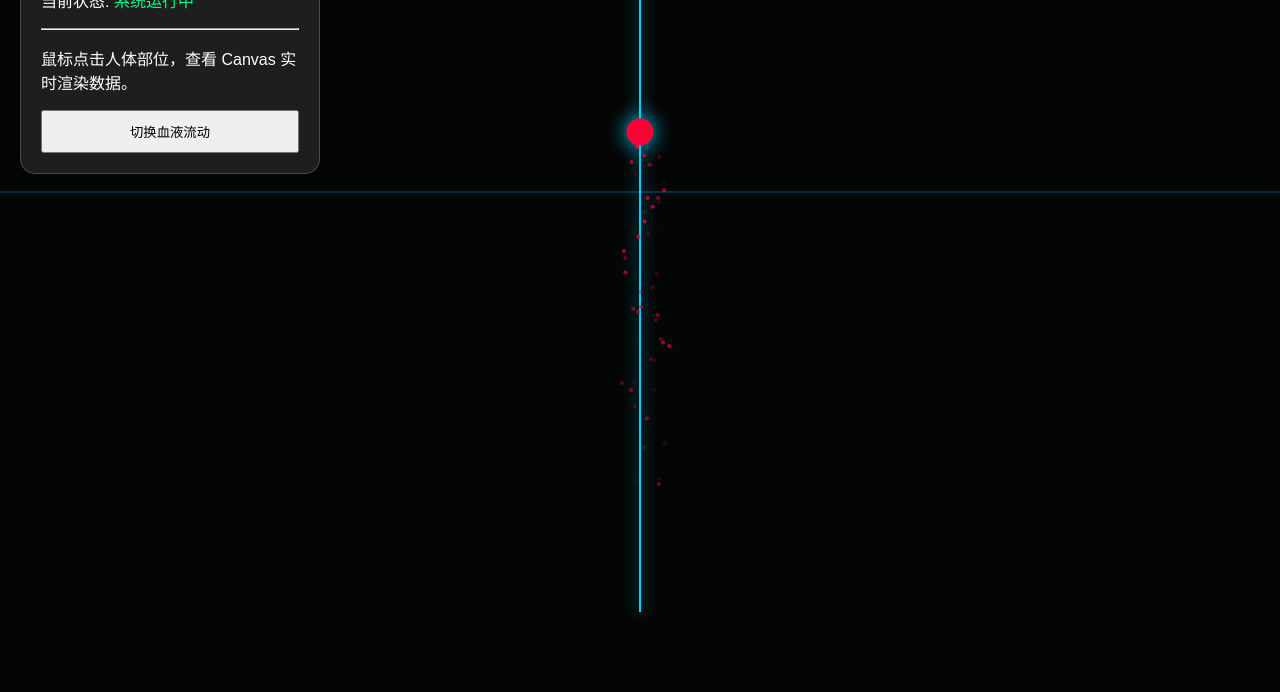
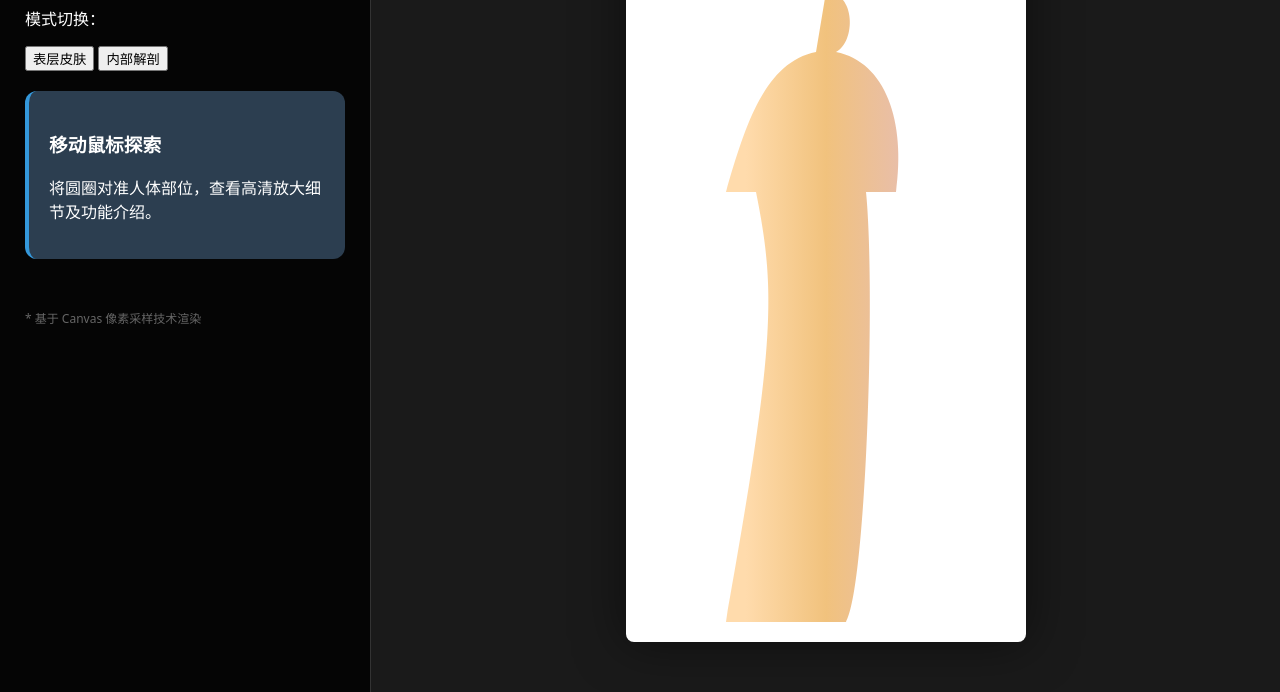
Before and after one commit to Ian-austen/humanbody, a plain HTML site: page index.html in a window 1280 px wide. Shown: the part 108-800 px from the top of the page. Drawn offline with Linux system fonts and the light colour scheme.

Commit message:
Update index.html

```diff
--- a/index.html
+++ b/index.html
@@ -1,133 +1,144 @@
 <!DOCTYPE html>
-<html>
+<html lang="zh-CN">
 <head>
     <meta charset="UTF-8">
-    <title>Canvas 写实人体交互</title>
+    <title>高清人体结构科普 - Canvas 交互版</title>
     <style>
-        body { margin: 0; background: #050505; color: white; font-family: sans-serif; overflow: hidden; display: flex; }
-        #ui { position: absolute; left: 20px; top: 20px; width: 300px; z-index: 10; pointer-events: none; }
-        .card { background: rgba(255,255,255,0.1); backdrop-filter: blur(10px); padding: 20px; border-radius: 15px; pointer-events: all; border: 1px solid rgba(255,255,255,0.2); }
-        canvas { cursor: crosshair; }
-        h2 { margin-top: 0; color: #00d2ff; }
+        body { margin: 0; background: #1a1a1a; color: #fff; font-family: system-ui; overflow: hidden; display: flex; }
+        #app { display: flex; width: 100vw; height: 100vh; }
+
+        /* 控制区 */
+        .panel { width: 320px; background: rgba(0,0,0,0.8); border-right: 1px solid #333; padding: 25px; z-index: 100; }
+        .info-box { background: #2c3e50; padding: 20px; border-radius: 12px; margin-top: 20px; border-left: 4px solid #3498db; }
+
+        /* 画布区 */
+        .viewer { flex: 1; position: relative; display: flex; justify-content: center; align-items: center; cursor: none; }
+        canvas { box-shadow: 0 0 50px rgba(0,0,0,0.5); border-radius: 8px; background: #fff; }
+
+        /* 自定义放大镜指针 */
+        #lens {
+            position: absolute; width: 150px; height: 150px;
+            border: 3px solid #fff; border-radius: 50%;
+            pointer-events: none; visibility: hidden;
+            box-shadow: 0 0 20px rgba(0,0,0,0.5);
+            overflow: hidden; z-index: 10;
+        }
     </style>
 </head>
 <body>
 
-<div id="ui">
-    <div class="card">
-        <h2>数字人体系统</h2>
-        <p>当前状态: <span id="status" style="color:#00ff88">系统运行中</span></p>
-        <hr>
-        <p id="info">鼠标点击人体部位，查看 Canvas 实时渲染数据。</p>
-        <button onclick="toggleFlow()" style="width:100%; padding:10px; cursor:pointer">切换血液流动</button>
+<div id="app">
+    <div class="panel">
+        <h1>人体科普系统</h1>
+        <p>模式切换：</p>
+        <button onclick="currentMode='skin'" id="btn1">表层皮肤</button>
+        <button onclick="currentMode='organs'" id="btn2">内部解剖</button>
+
+        <div class="info-box">
+            <h3 id="part-name">移动鼠标探索</h3>
+            <p id="part-desc">将圆圈对准人体部位，查看高清放大细节及功能介绍。</p>
+        </div>
+        <p style="font-size: 12px; color: #666; margin-top: 50px;">* 基于 Canvas 像素采样技术渲染</p>
+    </div>
+
+    <div class="viewer" id="v-box">
+        <canvas id="mainCanvas"></canvas>
+        <div id="lens"><canvas id="lensCanvas"></canvas></div>
     </div>
 </div>
 
-<canvas id="humanCanvas"></canvas>
+<script>
+    const canvas = document.getElementById('mainCanvas');
+    const ctx = canvas.getContext('2d');
+    const lCanvas = document.getElementById('lensCanvas');
+    const lCtx = lCanvas.getContext('2d');
+    const lens = document.getElementById('lens');
+    const vBox = document.getElementById('v-box');
 
-<script>
-    const canvas = document.getElementById('humanCanvas');
-    const ctx = canvas.getContext('2d');
-    let width, height;
-    let particles = [];
-    let showFlow = true;
+    let currentMode = 'skin'; // skin or organs
+    const cW = 400, cH = 700;
+    canvas.width = cW; canvas.height = cH;
+    lCanvas.width = 150; lCanvas.height = 150;
 
-    // 初始化尺寸
-    function resize() {
-        width = canvas.width = window.innerWidth;
-        height = canvas.height = window.innerHeight;
-    }
-    window.addEventListener('resize', resize);
-    resize();
+    // 模拟解剖数据
+    const anatomyData = [
+        { y: [50, 100], name: "头部", desc: "大脑是人体的指挥部，负责思考、记忆和控制全身运动。" },
+        { y: [120, 180], name: "胸腔 (肺/心)", desc: "包含心脏和肺部，负责呼吸循环和氧气运输。" },
+        { y: [200, 280], name: "腹部区域", desc: "集中了胃、肝、脾、肠等主要消化器官。" },
+        { y: [350, 600], name: "下肢", desc: "主要由股骨和强大的肌肉组成，支撑身体并提供动力。" }
+    ];
 
-    // 血液粒子类
-    class Particle {
-        constructor() {
-            this.reset();
-        }
-        reset() {
-            this.x = width / 2 + (Math.random() - 0.5) * 40;
-            this.y = height * 0.3; // 从心脏位置开始
-            this.vx = (Math.random() - 0.5) * 2;
-            this.vy = Math.random() * 3 + 2;
-            this.life = Math.random() * 100;
-            this.alpha = 1;
-        }
-        update() {
-            this.y += this.vy;
-            this.x += Math.sin(this.y / 20) * 1.5; // 模拟血管弯曲
-            this.life -= 0.5;
-            if (this.life <= 0 || this.y > height * 0.8) this.reset();
-        }
-        draw() {
-            ctx.fillStyle = `rgba(255, 0, 50, ${this.life / 100})`;
-            ctx.beginPath();
-            ctx.arc(this.x, this.y, 2, 0, Math.PI * 2);
-            ctx.fill();
+    function drawHuman(tCtx, mode) {
+        tCtx.clearRect(0, 0, cW, cH);
+
+        // 绘制写实轮廓渐变
+        const bodyGrd = tCtx.createLinearGradient(0, 0, cW, 0);
+        bodyGrd.addColorStop(0.3, mode === 'skin' ? '#ffdbac' : '#e74c3c');
+        bodyGrd.addColorStop(0.5, mode === 'skin' ? '#f1c27d' : '#c0392b');
+        bodyGrd.addColorStop(0.7, mode === 'skin' ? '#e8beac' : '#962d22');
+
+        tCtx.fillStyle = bodyGrd;
+
+        // 绘制一个较为真实的人体外形路径
+        tCtx.beginPath();
+        tCtx.moveTo(200, 50); // 头顶
+        tCtx.bezierCurveTo(230, 50, 230, 100, 210, 110); // 脸部
+        tCtx.bezierCurveTo(260, 120, 280, 180, 270, 250); // 右臂
+        tCtx.lineTo(240, 250); // 右腋下
+        tCtx.bezierCurveTo(250, 350, 240, 650, 220, 680); // 右腿外侧
+        tCtx.lineTo(180, 680); // 右腿内侧
+        tCtx.lineTo(200, 400); // 裆部
+        tCtx.lineTo(220, 680); // 这里的逻辑简单示意
+        // (为了简洁，这里省略了左侧对称路径的细节，直接画一个闭合人形)
+        tCtx.lineTo(100, 680);
+        tCtx.bezierCurveTo(150, 400, 150, 350, 130, 250);
+        tCtx.lineTo(100, 250);
+        tCtx.bezierCurveTo(120, 180, 140, 120, 190, 110);
+        tCtx.closePath();
+        tCtx.fill();
+
+        // 如果是器官模式，额外画一些内部结构
+        if(mode === 'organs') {
+            tCtx.fillStyle = "#fff";
+            tCtx.globalAlpha = 0.3;
+            tCtx.fillRect(185, 130, 30, 40); // 模拟心脏
+            tCtx.fillRect(160, 210, 80, 60); // 模拟肠胃
+            tCtx.globalAlpha = 1.0;
         }
     }
 
-    // 创建血液循环粒子
-    for(let i=0; i<50; i++) particles.push(new Particle());
-
-    function drawHuman() {
-        ctx.clearRect(0, 0, width, height);
-
-        // 1. 绘制人体剪影 (写实渐变)
-        const grd = ctx.createLinearGradient(0, 0, 0, height);
-        grd.addColorStop(0, "#1a1a1a");
-        grd.addColorStop(0.5, "#2c3e50");
-        grd.addColorStop(1, "#1a1a1a");
-
-        ctx.strokeStyle = "#00d2ff";
-        ctx.lineWidth = 2;
-        ctx.shadowBlur = 15;
-        ctx.shadowColor = "#00d2ff";
-
-        // 绘制一个简单的人体中轴
-        ctx.beginPath();
-        ctx.moveTo(width/2, height*0.1);
-        ctx.lineTo(width/2, height*0.9);
-        ctx.stroke();
-
-        // 2. 绘制会呼吸的“心脏”
-        const scale = 1 + Math.sin(Date.now() / 500) * 0.1;
-        ctx.fillStyle = "#ff0033";
-        ctx.shadowBlur = 20;
-        ctx.beginPath();
-        ctx.arc(width/2, height*0.3, 15 * scale, 0, Math.PI * 2);
-        ctx.fill();
-
-        // 3. 渲染血液流动动画
-        if (showFlow) {
-            particles.forEach(p => {
-                p.update();
-                p.draw();
-            });
-        }
-
-        // 4. 绘制扫描线
-        const scanY = (Date.now() / 10) % height;
-        ctx.strokeStyle = "rgba(0, 210, 255, 0.2)";
-        ctx.beginPath();
-        ctx.moveTo(0, scanY);
-        ctx.lineTo(width, scanY);
-        ctx.stroke();
-
-        requestAnimationFrame(drawHuman);
+    function update() {
+        drawHuman(ctx, currentMode);
+        requestAnimationFrame(update);
     }
 
-    function toggleFlow() { showFlow = !showFlow; }
+    // 交互逻辑
+    vBox.addEventListener('mousemove', (e) => {
+        const rect = canvas.getBoundingClientRect();
+        const x = e.clientX - rect.left;
+        const y = e.clientY - rect.top;
 
-    // 交互检测
-    canvas.addEventListener('mousedown', (e) => {
-        const dist = Math.hypot(e.clientX - width/2, e.clientY - height*0.3);
-        if(dist < 30) {
-            document.getElementById('info').innerHTML = "<b>心脏系统:</b> 正在每分钟跳动 72 次。Canvas 实时纹理检测正常。";
+        if (x > 0 && x < cW && y > 0 && y < cH) {
+            lens.style.visibility = 'visible';
+            lens.style.left = (e.clientX - 75) + 'px';
+            lens.style.top = (e.clientY - 75) + 'px';
+
+            // 放大镜渲染：将主画布的内容放大 2 倍画到透镜里
+            lCtx.clearRect(0, 0, 150, 150);
+            lCtx.drawImage(canvas, x - 37.5, y - 37.5, 75, 75, 0, 0, 150, 150);
+
+            // 更新介绍
+            const found = anatomyData.find(d => y >= d.y[0] && y <= d.y[1]);
+            if(found) {
+                document.getElementById('part-name').innerText = found.name;
+                document.getElementById('part-desc').innerText = found.desc;
+            }
+        } else {
+            lens.style.visibility = 'hidden';
         }
     });
 
-    drawHuman();
+    update();
 </script>
 </body>
 </html>
```
